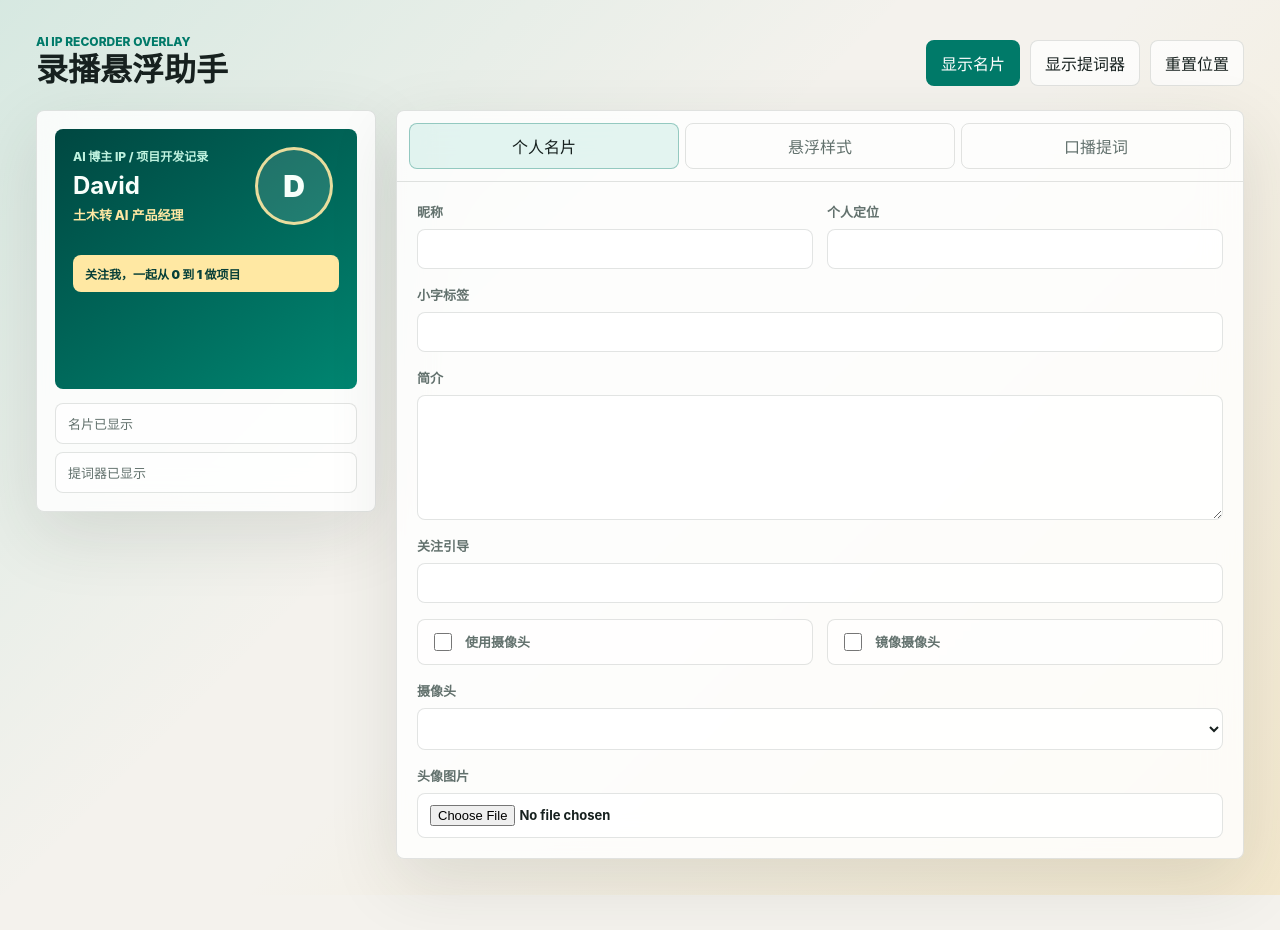
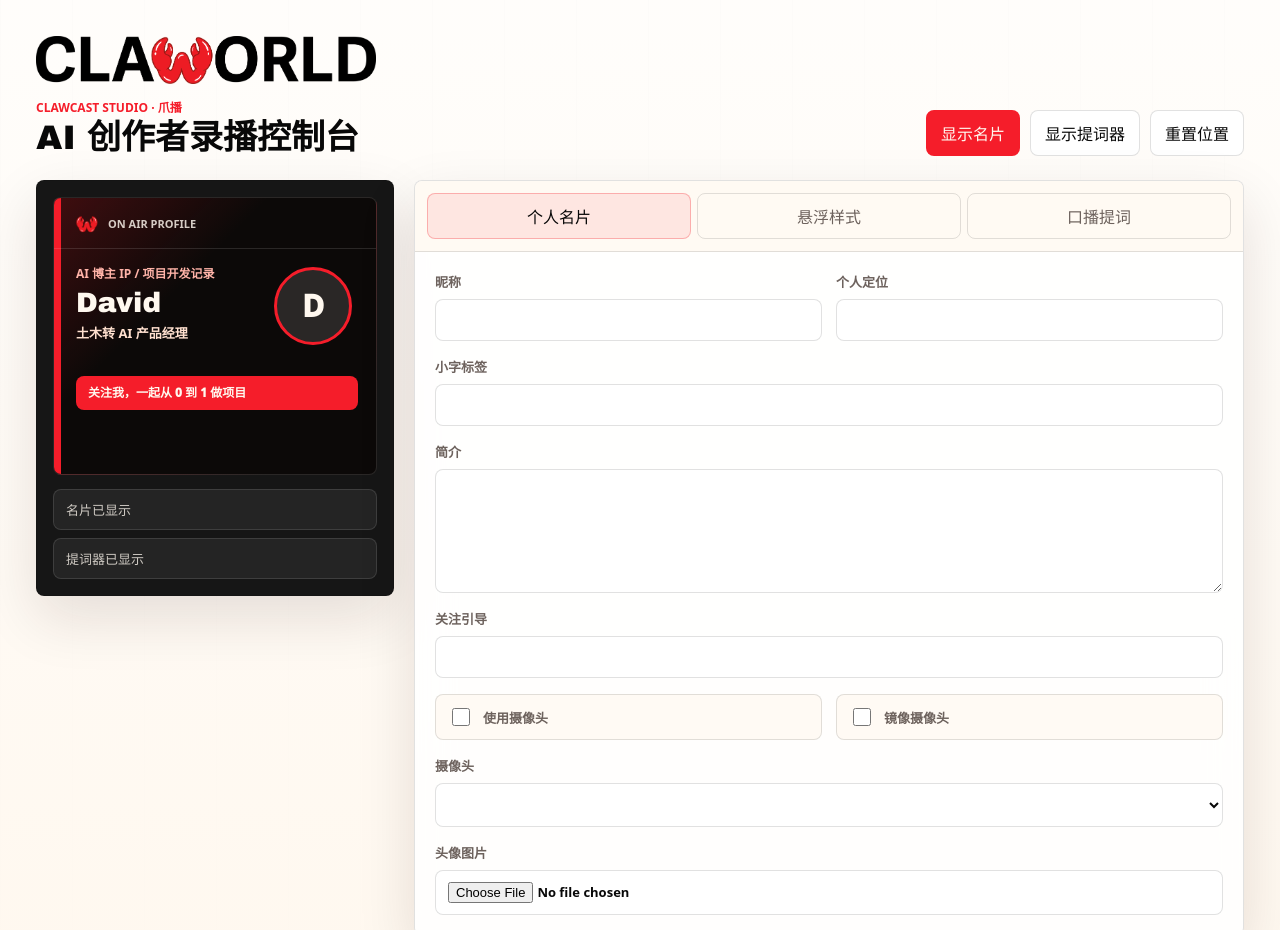
Before and after one commit to David0936/claworld-recording, an Electron app: page src/windows/control.html in a window 1280 px wide. Shown: the top 930 px of the page. Before the commit the page ends 895 px from the top, so only its background shows below. Drawn offline with Linux system fonts and the light colour scheme; no server answers.

Commit message:
Brand ClawCast Studio UI

```diff
--- a/src/main.js
+++ b/src/main.js
@@ -101,7 +101,7 @@ function createControlWindow() {
       height,
       minWidth: 880,
       minHeight: 660,
-      title: "AI IP Recorder Overlay",
+      title: "ClawCast Studio",
       trafficLightPosition: { x: 16, y: 18 },
       titleBarStyle: "hiddenInset",
       vibrancy: "sidebar",
@@ -135,7 +135,7 @@ function createOverlayWindow() {
       hasShadow: false,
       skipTaskbar: true,
       focusable: true,
-      title: "AI Profile Overlay"
+      title: "ClawCast Profile Card"
     })
   );
 
@@ -168,7 +168,7 @@ function createPrompterWindow() {
       hasShadow: false,
       skipTaskbar: true,
       focusable: true,
-      title: "Protected Teleprompter"
+      title: "ClawCast Protected Prompter"
     })
   );
 
--- a/src/styles/control.css
+++ b/src/styles/control.css
@@ -1,14 +1,15 @@
 :root {
   color-scheme: light;
-  --bg: #f4f2ed;
-  --ink: #17211f;
-  --muted: #62716d;
-  --line: rgba(23, 33, 31, 0.12);
-  --panel: rgba(255, 255, 255, 0.82);
-  --accent: #00a38a;
-  --accent-strong: #007a69;
-  --gold: #f0b429;
-  --charcoal: #26302d;
+  --claw-red: #f51d2a;
+  --deep-red: #8b1118;
+  --ink: #080808;
+  --ink-soft: #241d1b;
+  --bone: #fff8ef;
+  --paper: #ffffff;
+  --warm: #f2e8dc;
+  --line: rgba(8, 8, 8, 0.12);
+  --muted: #6d625d;
+  --shadow: 0 22px 58px rgba(42, 20, 13, 0.12);
 }
 
 * {
@@ -19,13 +20,13 @@ body {
   margin: 0;
   min-height: 100vh;
   font-family:
-    Inter, ui-sans-serif, system-ui, -apple-system, BlinkMacSystemFont, "Segoe UI",
+    ui-sans-serif, system-ui, -apple-system, BlinkMacSystemFont, "Segoe UI",
     sans-serif;
   color: var(--ink);
   background:
-    linear-gradient(135deg, rgba(0, 163, 138, 0.12), transparent 42%),
-    linear-gradient(315deg, rgba(240, 180, 41, 0.16), transparent 48%),
-    var(--bg);
+    linear-gradient(180deg, rgba(255, 255, 255, 0.74), rgba(255, 248, 239, 0.95)),
+    repeating-linear-gradient(90deg, rgba(8, 8, 8, 0.032) 0 1px, transparent 1px 72px),
+    var(--bone);
 }
 
 button,
@@ -36,23 +37,24 @@ select {
 }
 
 button {
+  min-height: 42px;
   border: 1px solid var(--line);
   border-radius: 8px;
   padding: 10px 14px;
   color: var(--ink);
-  background: rgba(255, 255, 255, 0.72);
+  background: var(--paper);
   cursor: pointer;
 }
 
 button:hover {
-  border-color: rgba(0, 122, 105, 0.4);
-  background: white;
+  border-color: rgba(245, 29, 42, 0.42);
+  box-shadow: 0 0 0 3px rgba(245, 29, 42, 0.08);
 }
 
 button.primary {
   border-color: transparent;
-  color: white;
-  background: var(--accent-strong);
+  color: var(--bone);
+  background: var(--claw-red);
 }
 
 .shell {
@@ -68,19 +70,35 @@ button.primary {
   margin-bottom: 24px;
 }
 
+.brand-lockup {
+  display: flex;
+  align-items: center;
+  width: min(340px, 42vw);
+  height: 52px;
+  overflow: hidden;
+}
+
+.brand-lockup img {
+  display: block;
+  width: 100%;
+  height: auto;
+}
+
 .eyebrow {
-  margin: 0 0 5px;
-  color: var(--accent-strong);
+  margin: 12px 0 5px;
+  color: var(--claw-red);
   font-size: 12px;
-  font-weight: 800;
+  font-weight: 900;
   letter-spacing: 0;
   text-transform: uppercase;
 }
 
 h1 {
   margin: 0;
-  font-size: 32px;
-  line-height: 1;
+  font-family: "Arial Black", Impact, ui-sans-serif, system-ui, sans-serif;
+  font-size: 34px;
+  line-height: 1.02;
+  letter-spacing: 0;
 }
 
 .top-actions,
@@ -88,11 +106,12 @@ h1 {
   display: flex;
   flex-wrap: wrap;
   gap: 10px;
+  justify-content: flex-end;
 }
 
 .workspace {
   display: grid;
-  grid-template-columns: minmax(260px, 340px) minmax(0, 1fr);
+  grid-template-columns: minmax(278px, 358px) minmax(0, 1fr);
   gap: 20px;
   align-items: start;
 }
@@ -101,42 +120,72 @@ h1 {
 .panel {
   border: 1px solid var(--line);
   border-radius: 8px;
-  background: var(--panel);
-  box-shadow: 0 22px 70px rgba(38, 48, 45, 0.12);
+  background: rgba(255, 255, 255, 0.86);
+  box-shadow: var(--shadow);
   backdrop-filter: blur(18px);
 }
 
 .preview-pane {
-  padding: 18px;
+  padding: 16px;
+  background: rgba(8, 8, 8, 0.94);
 }
 
 .mini-card {
+  position: relative;
   overflow: hidden;
-  min-height: 260px;
+  min-height: 278px;
+  border: 1px solid rgba(255, 255, 255, 0.12);
   border-radius: 8px;
-  color: #f8fffb;
+  color: var(--bone);
   background:
-    linear-gradient(145deg, rgba(0, 70, 64, 0.94), rgba(0, 138, 116, 0.9)),
-    #005f55;
+    linear-gradient(135deg, rgba(245, 29, 42, 0.22), transparent 36%),
+    #0c0908;
+}
+
+.mini-card::before {
+  content: "";
+  position: absolute;
+  inset: 0 auto 0 0;
+  width: 7px;
+  background: var(--preview-accent, var(--claw-red));
 }
 
 .mini-top {
-  display: none;
-  padding: 10px 14px;
-  border-bottom: 1px solid rgba(255, 255, 255, 0.16);
+  position: relative;
+  z-index: 1;
+  display: flex;
+  align-items: center;
+  gap: 8px;
+  padding: 13px 16px 11px 20px;
+  border-bottom: 1px solid rgba(255, 255, 255, 0.12);
+  color: rgba(255, 248, 239, 0.82);
   font-size: 11px;
-  font-weight: 800;
+  font-weight: 900;
+}
+
+.mini-top img {
+  width: 26px;
+  height: 26px;
+  object-fit: contain;
+}
+
+.mini-card.clean {
+  color: var(--ink);
+  background: var(--bone);
 }
 
 .mini-card.clean .mini-top {
-  display: block;
+  color: var(--ink);
+  border-bottom-color: rgba(8, 8, 8, 0.1);
 }
 
 .mini-content {
+  position: relative;
+  z-index: 1;
   display: grid;
   grid-template-columns: minmax(0, 1fr) 84px;
   gap: 14px;
-  padding: 18px 18px 10px;
+  padding: 18px 18px 10px 22px;
   align-items: start;
 }
 
@@ -148,28 +197,49 @@ h1 {
 }
 
 .mini-handle {
-  color: #bff2df;
+  overflow: hidden;
+  color: #ffb3a8;
   font-size: 12px;
-  font-weight: 800;
+  font-weight: 900;
+  line-height: 1.2;
+  text-overflow: ellipsis;
+  white-space: nowrap;
+}
+
+.mini-card.clean .mini-handle {
+  color: var(--deep-red);
 }
 
 .mini-content h2 {
-  margin: 7px 0 5px;
-  font-size: 24px;
+  overflow: hidden;
+  margin: 8px 0 6px;
+  font-family: "Arial Black", Impact, ui-sans-serif, system-ui, sans-serif;
+  font-size: 28px;
+  line-height: 1;
+  text-overflow: ellipsis;
+  white-space: nowrap;
 }
 
 .miniHeadline {
-  color: #ffe8a3;
+  color: #ffe0cf;
   font-size: 13px;
-  font-weight: 800;
+  font-weight: 900;
+}
+
+.mini-card.clean .miniHeadline {
+  color: var(--claw-red);
 }
 
 .miniBio {
-  margin-top: 11px;
-  color: rgba(248, 255, 251, 0.88);
+  margin-top: 12px;
+  color: rgba(255, 248, 239, 0.82);
   font-size: 12px;
   line-height: 1.55;
   white-space: pre-line;
+}
+
+.mini-card.clean .miniBio {
+  color: var(--muted);
 }
 
 .mini-avatar {
@@ -179,9 +249,9 @@ h1 {
   height: 78px;
   place-items: center;
   overflow: hidden;
-  border: 3px solid rgba(255, 232, 163, 0.9);
+  border: 3px solid var(--preview-accent, var(--claw-red));
   border-radius: 50%;
-  background: rgba(255, 255, 255, 0.13);
+  background: rgba(255, 255, 255, 0.12);
 }
 
 .mini-avatar img {
@@ -200,33 +270,41 @@ h1 {
 }
 
 .mini-avatar span {
+  color: var(--bone);
   font-size: 30px;
-  font-weight: 900;
+  font-weight: 950;
+}
+
+.mini-card.clean .mini-avatar span {
+  color: var(--preview-accent, var(--claw-red));
 }
 
 .mini-cta {
-  margin: 10px 18px 18px;
+  position: relative;
+  z-index: 1;
+  margin: 12px 18px 18px 22px;
   padding: 10px 12px;
   border-radius: 8px;
-  color: #073f38;
-  background: #ffe8a3;
+  color: var(--bone);
+  background: var(--preview-accent, var(--claw-red));
   font-size: 12px;
-  font-weight: 900;
+  font-weight: 950;
+  line-height: 1.2;
 }
 
 .window-status {
   display: grid;
   gap: 8px;
   margin-top: 14px;
-  color: var(--muted);
+  color: rgba(255, 248, 239, 0.78);
   font-size: 13px;
 }
 
 .window-status span {
   padding: 10px 12px;
-  border: 1px solid var(--line);
+  border: 1px solid rgba(255, 255, 255, 0.12);
   border-radius: 8px;
-  background: rgba(255, 255, 255, 0.68);
+  background: rgba(255, 255, 255, 0.06);
 }
 
 .panel {
@@ -238,6 +316,7 @@ h1 {
   gap: 6px;
   padding: 12px;
   border-bottom: 1px solid var(--line);
+  background: rgba(255, 248, 239, 0.72);
 }
 
 .tab {
@@ -248,8 +327,8 @@ h1 {
 
 .tab.active {
   color: var(--ink);
-  border-color: rgba(0, 122, 105, 0.35);
-  background: rgba(0, 163, 138, 0.1);
+  border-color: rgba(245, 29, 42, 0.28);
+  background: rgba(245, 29, 42, 0.09);
 }
 
 .tab-panel {
@@ -276,7 +355,7 @@ label {
   gap: 8px;
   color: var(--muted);
   font-size: 13px;
-  font-weight: 700;
+  font-weight: 800;
 }
 
 .toggle-line {
@@ -287,13 +366,13 @@ label {
   padding: 10px 12px;
   border: 1px solid var(--line);
   border-radius: 8px;
-  background: rgba(255, 255, 255, 0.58);
+  background: rgba(255, 248, 239, 0.68);
 }
 
 .toggle-line input {
   width: 18px;
   height: 18px;
-  accent-color: var(--accent-strong);
+  accent-color: var(--claw-red);
 }
 
 input,
@@ -304,7 +383,7 @@ select {
   border-radius: 8px;
   padding: 11px 12px;
   color: var(--ink);
-  background: rgba(255, 255, 255, 0.82);
+  background: var(--paper);
   outline: none;
 }
 
@@ -316,12 +395,12 @@ textarea {
 input:focus,
 textarea:focus,
 select:focus {
-  border-color: rgba(0, 122, 105, 0.55);
-  box-shadow: 0 0 0 3px rgba(0, 163, 138, 0.13);
+  border-color: rgba(245, 29, 42, 0.55);
+  box-shadow: 0 0 0 3px rgba(245, 29, 42, 0.1);
 }
 
 input[type="range"] {
-  accent-color: var(--accent-strong);
+  accent-color: var(--claw-red);
 }
 
 input[type="color"] {
--- a/src/styles/overlay.css
+++ b/src/styles/overlay.css
@@ -10,63 +10,79 @@ body {
   overflow: hidden;
   background: transparent;
   font-family:
-    Inter, ui-sans-serif, system-ui, -apple-system, BlinkMacSystemFont, "Segoe UI",
+    ui-sans-serif, system-ui, -apple-system, BlinkMacSystemFont, "Segoe UI",
     sans-serif;
   user-select: none;
 }
 
 .card {
-  --accent: #00a38a;
-  --text: #f8fffb;
+  --accent: #f51d2a;
+  --text: #fff8ef;
+  position: relative;
   width: 100vw;
   height: 100vh;
   overflow: hidden;
-  border: 1px solid color-mix(in srgb, var(--accent), white 20%);
+  border: 1px solid rgba(255, 248, 239, 0.14);
   border-radius: 8px;
   color: var(--text);
   background:
-    linear-gradient(135deg, color-mix(in srgb, var(--accent), #062c27 72%), #063a36),
-    #073f38;
-  box-shadow: 0 22px 70px rgba(0, 0, 0, 0.22);
+    linear-gradient(135deg, color-mix(in srgb, var(--accent), transparent 74%), transparent 42%),
+    #090706;
+  box-shadow: 0 22px 70px rgba(0, 0, 0, 0.24);
   -webkit-app-region: drag;
 }
 
-.card::after {
+.card::before {
   content: "";
   position: absolute;
-  inset: 0;
-  pointer-events: none;
-  border-radius: inherit;
-  background: linear-gradient(115deg, rgba(255, 255, 255, 0.18), transparent 34%);
+  inset: 0 auto 0 0;
+  width: 7px;
+  background: var(--accent);
+}
+
+.card.clean {
+  color: #080808;
+  border-color: rgba(8, 8, 8, 0.1);
+  background: #fff8ef;
 }
 
 .top-strip {
   display: none;
   position: relative;
-  z-index: 1;
-  padding: 10px 14px;
-  border-bottom: 1px solid rgba(255, 255, 255, 0.16);
-  color: rgba(255, 255, 255, 0.82);
+  z-index: 2;
+  align-items: center;
+  gap: 8px;
+  padding: 10px 14px 9px 18px;
+  border-bottom: 1px solid rgba(255, 248, 239, 0.13);
+  color: rgba(255, 248, 239, 0.78);
   font-size: 11px;
-  font-weight: 900;
+  font-weight: 950;
+}
+
+.top-strip img {
+  width: 24px;
+  height: 24px;
+  object-fit: contain;
 }
 
 .card.clean .top-strip {
-  display: block;
+  color: #080808;
+  border-bottom-color: rgba(8, 8, 8, 0.1);
+}
+
+.card.clean .top-strip,
+.card.record .top-strip {
+  display: flex;
 }
 
 .content {
   position: relative;
-  z-index: 1;
+  z-index: 2;
   display: grid;
   grid-template-columns: minmax(0, 1fr) 92px;
   gap: 14px;
-  height: calc(100% - 56px);
-  padding: 18px 18px 8px;
-}
-
-.card.clean .content {
-  height: calc(100% - 94px);
+  height: calc(100% - 96px);
+  padding: 18px 18px 8px 22px;
 }
 
 .copy {
@@ -82,41 +98,54 @@ body {
 
 .handle {
   overflow: hidden;
-  color: color-mix(in srgb, var(--accent), white 74%);
+  color: #ffb3a8;
   font-size: 12px;
-  font-weight: 900;
+  font-weight: 950;
   line-height: 1.2;
   text-overflow: ellipsis;
   white-space: nowrap;
 }
 
+.card.clean .handle {
+  color: #8b1118;
+}
+
 h1 {
   overflow: hidden;
-  margin: 8px 0 4px;
-  font-size: 30px;
-  line-height: 1.05;
+  margin: 8px 0 5px;
+  font-family: "Arial Black", Impact, ui-sans-serif, system-ui, sans-serif;
+  font-size: 31px;
+  line-height: 1;
   letter-spacing: 0;
   text-overflow: ellipsis;
   white-space: nowrap;
 }
 
 .headline {
-  color: #ffe8a3;
+  color: #ffe0cf;
   font-size: 13px;
-  font-weight: 900;
+  font-weight: 950;
   line-height: 1.25;
+}
+
+.card.clean .headline {
+  color: var(--accent);
 }
 
 .bio {
   display: -webkit-box;
   overflow: hidden;
   margin-top: 12px;
-  color: color-mix(in srgb, var(--text), transparent 12%);
+  color: color-mix(in srgb, var(--text), transparent 14%);
   font-size: 12px;
   line-height: 1.55;
   white-space: pre-line;
   -webkit-box-orient: vertical;
   -webkit-line-clamp: 4;
+}
+
+.card.clean .bio {
+  color: #6d625d;
 }
 
 .avatar {
@@ -126,9 +155,9 @@ h1 {
   height: 88px;
   place-items: center;
   overflow: hidden;
-  border: 3px solid #ffe8a3;
+  border: 3px solid var(--accent);
   border-radius: 50%;
-  background: rgba(255, 255, 255, 0.13);
+  background: rgba(255, 248, 239, 0.12);
 }
 
 .avatar video,
@@ -145,9 +174,13 @@ h1 {
 }
 
 .avatar span {
-  color: white;
+  color: var(--text);
   font-size: 34px;
   font-weight: 950;
+}
+
+.card.clean .avatar span {
+  color: var(--accent);
 }
 
 .avatar.show-camera span,
@@ -159,17 +192,36 @@ h1 {
   transform: scaleX(-1);
 }
 
+.brand-mark {
+  position: absolute;
+  right: 13px;
+  bottom: 54px;
+  z-index: 1;
+  width: 78px;
+  opacity: 0.12;
+  pointer-events: none;
+}
+
+.brand-mark img {
+  display: block;
+  width: 100%;
+}
+
+.card.clean .brand-mark {
+  opacity: 0.16;
+}
+
 .cta {
   position: absolute;
-  z-index: 2;
+  z-index: 3;
   right: 14px;
   bottom: 14px;
-  left: 14px;
+  left: 18px;
   overflow: hidden;
   padding: 10px 12px;
   border-radius: 8px;
-  color: #073f38;
-  background: #ffe8a3;
+  color: #fff8ef;
+  background: var(--accent);
   font-size: 12px;
   font-weight: 950;
   line-height: 1.2;
@@ -181,7 +233,8 @@ h1 {
 .card.small .content {
   grid-template-columns: minmax(0, 1fr) 76px;
   gap: 10px;
-  padding: 15px 15px 8px;
+  height: calc(100% - 90px);
+  padding: 15px 15px 8px 20px;
 }
 
 .card.small .avatar {
@@ -200,7 +253,7 @@ h1 {
 
 .card.large .content {
   grid-template-columns: minmax(0, 1fr) 112px;
-  padding: 22px 22px 10px;
+  padding: 22px 22px 10px 26px;
 }
 
 .card.large .avatar {
@@ -227,5 +280,5 @@ h1 {
 }
 
 .card.no-cta .content {
-  height: 100%;
+  height: calc(100% - 42px);
 }
--- a/src/windows/control.html
+++ b/src/windows/control.html
@@ -3,15 +3,18 @@
   <head>
     <meta charset="UTF-8" />
     <meta name="viewport" content="width=device-width, initial-scale=1.0" />
-    <title>AI IP Recorder Overlay</title>
+    <title>ClawCast Studio</title>
     <link rel="stylesheet" href="../styles/control.css" />
   </head>
   <body>
     <main class="shell">
       <header class="topbar">
         <div>
-          <p class="eyebrow">AI IP Recorder Overlay</p>
-          <h1>录播悬浮助手</h1>
+          <div class="brand-lockup">
+            <img src="../assets/branding/logo-dark.png" alt="Claworld" />
+          </div>
+          <p class="eyebrow">ClawCast Studio · 爪播</p>
+          <h1>AI 创作者录播控制台</h1>
         </div>
         <div class="top-actions">
           <button id="toggleOverlay" class="primary">显示名片</button>
@@ -23,7 +26,10 @@
       <section class="workspace">
         <aside class="preview-pane">
           <div class="mini-card" id="miniCard">
-            <div class="mini-top" id="miniTop">REC PROFILE</div>
+            <div class="mini-top" id="miniTop">
+              <img src="../assets/branding/claw-icon-v2.png" alt="" />
+              <span>ON AIR PROFILE</span>
+            </div>
             <div class="mini-content">
               <div>
                 <p class="mini-handle" id="miniHandle">AI 博主 IP / 项目开发记录</p>
```
Also changed, not shown: brand-spec.md (added, +38 -0 lines), package.json (+4 -4 lines), src/defaultSettings.js (+5 -5 lines), src/renderer/control.js (+10 -3 lines), src/styles/prompter.css (+44 -15 lines), src/windows/overlay.html (+8 -2 lines), src/windows/prompter.html (+5 -2 lines), README.md, src/assets/branding/claw-icon-v2.png (added), src/assets/branding/claw-icon.png (added), src/assets/branding/logo-dark.png (added), src/assets/branding/logo-light.png (added), 1 other file.
